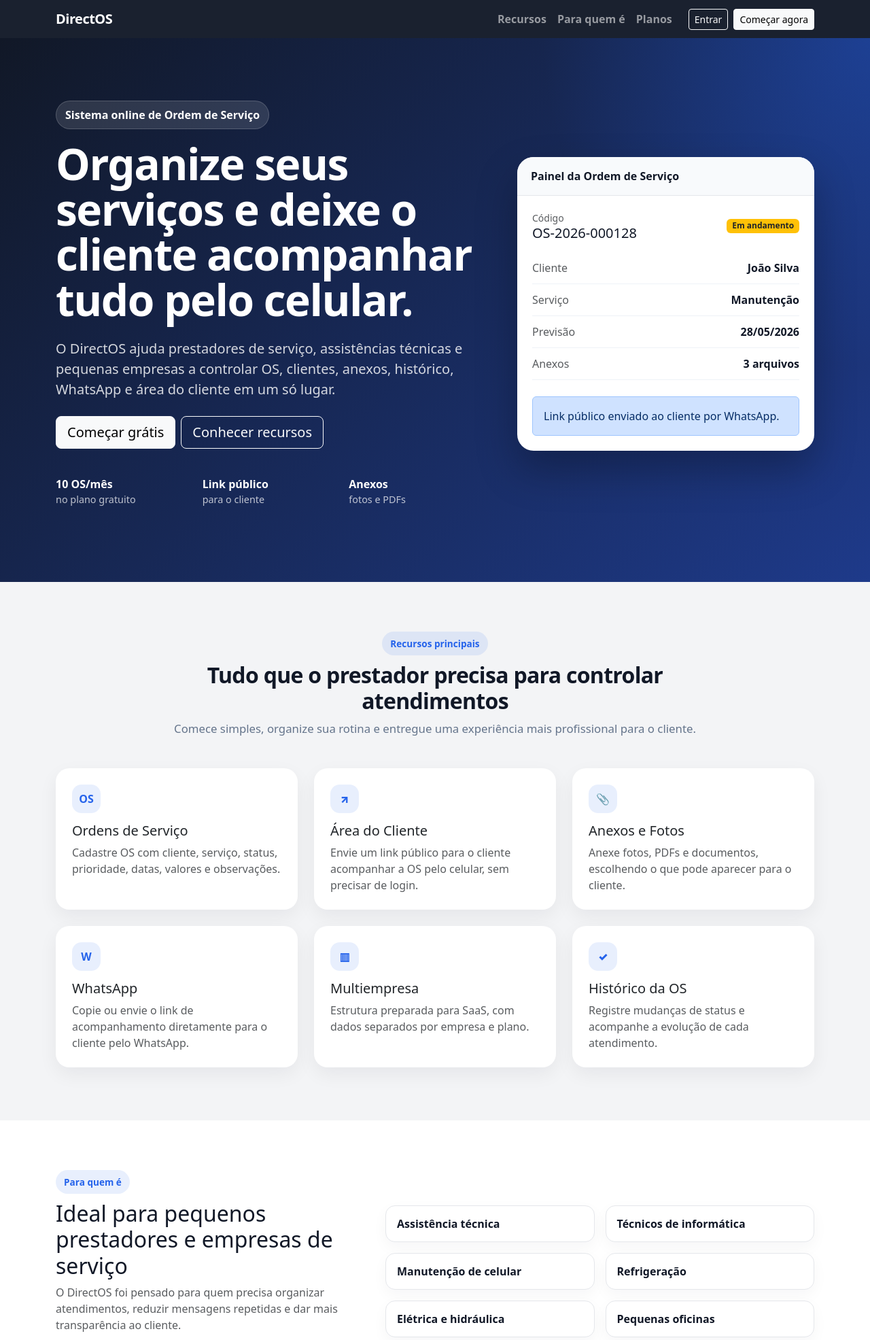
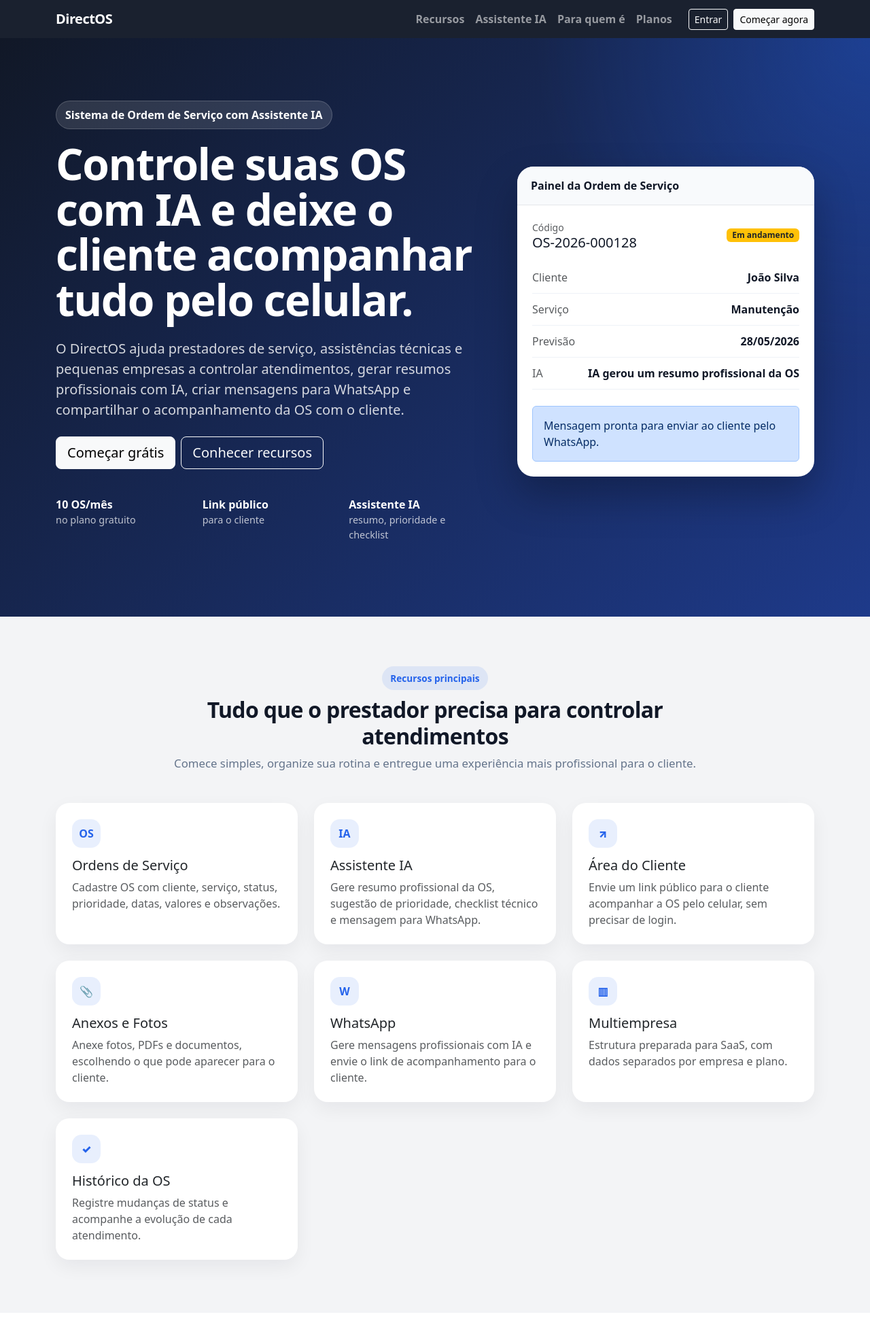
Before and after one commit to tiaorj/directos-saas, a PHP site: page /sistema-os-php-sqlserver/ in a window 1280 px wide. Shown: the top 1971 px of the page at 68% size. Run offline with PHP 8.4, Linux system fonts and the light colour scheme.

Commit message:
Atualiza landing page com destaque para IA

```diff
--- a/index.php
+++ b/index.php
@@ -255,7 +255,9 @@ if (isset($_SESSION["UsuarioId"])) {
                 <li class="nav-item">
                     <a class="nav-link" href="#recursos">Recursos</a>
                 </li>
-
+                <li class="nav-item">
+                    <a class="nav-link" href="#ia">Assistente IA</a>
+                </li>
                 <li class="nav-item">
                     <a class="nav-link" href="#publico">Para quem é</a>
                 </li>
@@ -286,15 +288,15 @@ if (isset($_SESSION["UsuarioId"])) {
 
             <div class="col-lg-7">
                 <div class="hero-badge">
-                    Sistema online de Ordem de Serviço
+                    Sistema de Ordem de Serviço com Assistente IA
                 </div>
 
                 <h1>
-                    Organize seus serviços e deixe o cliente acompanhar tudo pelo celular.
+                    Controle suas OS com IA e deixe o cliente acompanhar tudo pelo celular.
                 </h1>
 
                 <p class="lead mt-4">
-                    O DirectOS ajuda prestadores de serviço, assistências técnicas e pequenas empresas a controlar OS, clientes, anexos, histórico, WhatsApp e área do cliente em um só lugar.
+                    O DirectOS ajuda prestadores de serviço, assistências técnicas e pequenas empresas a controlar atendimentos, gerar resumos profissionais com IA, criar mensagens para WhatsApp e compartilhar o acompanhamento da OS com o cliente.
                 </p>
 
                 <div class="d-flex flex-wrap gap-2 mt-4">
@@ -323,9 +325,9 @@ if (isset($_SESSION["UsuarioId"])) {
                     </div>
 
                     <div class="col-6 col-md-4">
-                        <strong>Anexos</strong>
+                        <strong>Assistente IA</strong>
                         <div style="color: rgba(255,255,255,.72); font-size: .9rem;">
-                            fotos e PDFs
+                            resumo, prioridade e checklist
                         </div>
                     </div>
                 </div>
@@ -365,12 +367,12 @@ if (isset($_SESSION["UsuarioId"])) {
                         </div>
 
                         <div class="fake-table-row">
-                            <span class="text-muted">Anexos</span>
-                            <strong>3 arquivos</strong>
+                            <span class="text-muted">IA</span>
+                            <strong> IA gerou um resumo profissional da OS</strong>
                         </div>
 
                         <div class="alert alert-primary mt-4 mb-0">
-                            Link público enviado ao cliente por WhatsApp.
+                            Mensagem pronta para enviar ao cliente pelo WhatsApp.
                         </div>
                     </div>
                 </div>
@@ -406,7 +408,17 @@ if (isset($_SESSION["UsuarioId"])) {
                     </div>
                 </div>
             </div>
-
+            <div class="col-md-4">
+                <div class="card feature-card">
+                    <div class="card-body p-4">
+                        <div class="feature-icon">IA</div>
+                        <h5>Assistente IA</h5>
+                        <p class="text-muted mb-0">
+                            Gere resumo profissional da OS, sugestão de prioridade, checklist técnico e mensagem para WhatsApp.
+                        </p>
+                    </div>
+                </div>
+            </div>
             <div class="col-md-4">
                 <div class="card feature-card">
                     <div class="card-body p-4">
@@ -437,7 +449,7 @@ if (isset($_SESSION["UsuarioId"])) {
                         <div class="feature-icon">W</div>
                         <h5>WhatsApp</h5>
                         <p class="text-muted mb-0">
-                            Copie ou envie o link de acompanhamento diretamente para o cliente pelo WhatsApp.
+                            Gere mensagens profissionais com IA e envie o link de acompanhamento para o cliente.
                         </p>
                     </div>
                 </div>
@@ -472,6 +484,110 @@ if (isset($_SESSION["UsuarioId"])) {
     </div>
 </section>
 
+<section class="section bg-white" id="ia">
+    <div class="container">
+
+        <div class="section-title">
+            <span class="badge-soft">Assistente IA</span>
+
+            <h2 class="mt-3">
+                Inteligência artificial para agilizar e profissionalizar suas OS
+            </h2>
+
+            <p>
+                Transforme descrições simples em textos profissionais, gere mensagens para o cliente e padronize o atendimento técnico com apoio de IA.
+            </p>
+        </div>
+
+        <div class="row g-4 align-items-center">
+
+            <div class="col-lg-6">
+                <div class="card hero-panel">
+                    <div class="hero-panel-header">
+                        Antes da IA
+                    </div>
+
+                    <div class="hero-panel-body">
+                        <p class="text-muted mb-2">
+                            Descrição digitada pelo atendente:
+                        </p>
+
+                        <div class="alert alert-light border">
+                            cliente falou que o notebook não liga, testei carregador e parece placa, vou avaliar melhor
+                        </div>
+
+                        <p class="text-muted mb-2 mt-4">
+                            Resumo sugerido pelo DirectOS IA:
+                        </p>
+
+                        <div class="alert alert-primary mb-0">
+                            Equipamento recebido com relato de falha ao ligar. Foi realizado teste inicial com carregador, sem resposta do equipamento. Há indícios de possível falha na placa principal, sendo necessária avaliação técnica complementar para confirmação do diagnóstico.
+                        </div>
+                    </div>
+                </div>
+            </div>
+
+            <div class="col-lg-6">
+
+                <div class="row g-3">
+
+                    <div class="col-md-6">
+                        <div class="card feature-card">
+                            <div class="card-body p-4">
+                                <div class="feature-icon">1</div>
+                                <h5>Resumo profissional</h5>
+                                <p class="text-muted mb-0">
+                                    Transforme textos simples em descrições mais claras para a OS.
+                                </p>
+                            </div>
+                        </div>
+                    </div>
+
+                    <div class="col-md-6">
+                        <div class="card feature-card">
+                            <div class="card-body p-4">
+                                <div class="feature-icon">2</div>
+                                <h5>WhatsApp com IA</h5>
+                                <p class="text-muted mb-0">
+                                    Gere mensagens prontas para atualizar o cliente sobre o andamento.
+                                </p>
+                            </div>
+                        </div>
+                    </div>
+
+                    <div class="col-md-6">
+                        <div class="card feature-card">
+                            <div class="card-body p-4">
+                                <div class="feature-icon">3</div>
+                                <h5>Sugestão de prioridade</h5>
+                                <p class="text-muted mb-0">
+                                    A IA ajuda a indicar se a OS é baixa, normal, alta ou urgente.
+                                </p>
+                            </div>
+                        </div>
+                    </div>
+
+                    <div class="col-md-6">
+                        <div class="card feature-card">
+                            <div class="card-body p-4">
+                                <div class="feature-icon">4</div>
+                                <h5>Checklist técnico</h5>
+                                <p class="text-muted mb-0">
+                                    Receba uma lista inicial de verificações para padronizar o atendimento.
+                                </p>
+                            </div>
+                        </div>
+                    </div>
+
+                </div>
+
+            </div>
+
+        </div>
+
+    </div>
+</section>
+
 <section class="section bg-white" id="publico">
     <div class="container">
         <div class="row align-items-center g-5">
@@ -484,7 +600,7 @@ if (isset($_SESSION["UsuarioId"])) {
                 </h2>
 
                 <p class="text-muted">
-                    O DirectOS foi pensado para quem precisa organizar atendimentos, reduzir mensagens repetidas e dar mais transparência ao cliente.
+                    O DirectOS foi pensado para quem precisa organizar atendimentos, reduzir mensagens repetidas, melhorar a comunicação com o cliente e usar IA para ganhar produtividade.
                 </p>
 
                 <a href="#planos" class="btn btn-primary">
@@ -637,11 +753,11 @@ if (isset($_SESSION["UsuarioId"])) {
 <section class="cta-section">
     <div class="container text-center">
         <h2>
-            Transforme o acompanhamento dos seus serviços em uma experiência profissional.
+            Transforme suas ordens de serviço em uma experiência profissional com apoio de IA.
         </h2>
 
         <p class="lead mt-3 mb-4" style="color: rgba(255,255,255,.82);">
-            Controle suas OS e envie um link para o cliente acompanhar tudo pelo celular.
+            Controle suas OS, gere mensagens inteligentes e envie um link para o cliente acompanhar tudo pelo celular.
         </p>
 
         <a href="login.php" class="btn btn-light btn-lg">
```
